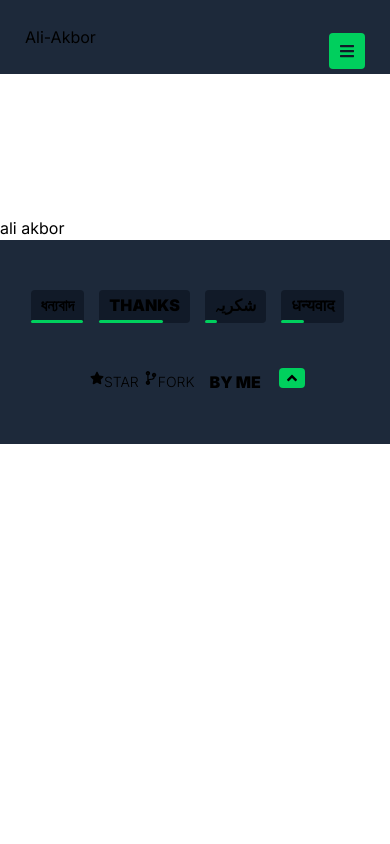
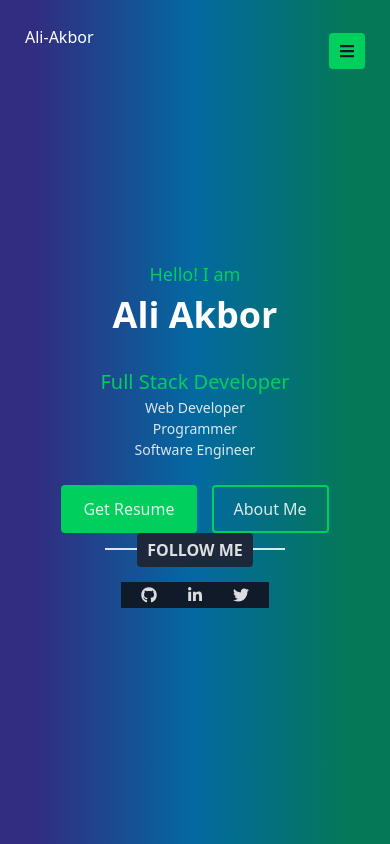
Before and after one commit to aliakborswe/aliakbor.me, a Next.js app: page / in a window 390 px wide. Shown: the top 844 px of the page. Built offline with nearby package versions, Linux system fonts and the light colour scheme.

Commit message:
benner add

```diff
--- a/src/app/layout.js
+++ b/src/app/layout.js
@@ -13,7 +13,7 @@ export const metadata = {
 const RootLayout = ({ children }) =>{
   return (
     <html lang="en">
-      <body className={inter.className}>
+      <body className={`inter.className bg-gradient-to-r from-indigo-900 from-10% via-sky-700 via-50% to-emerald-700 to-90%`}>
         <Header/>
         {children}
         <Footer/>
--- a/src/app/page.js
+++ b/src/app/page.js
@@ -1,8 +1,10 @@
+import Banner from "@/components/banner/Banner";
 
 
 const Home=() =>{
   return (
     <>
+    <Banner/>
     <br />
     <br />
     <br />
--- /dev/null
+++ b/src/components/banner/Banner.jsx
@@ -0,0 +1,39 @@
+"use client";
+import React from "react";
+import Title from "../common/title/Title";
+import Container from "../common/container/Container";
+import Button from "../common/button/Button";
+import "./banner.css";
+
+const Banner = () => {
+  return (
+    <div className='banner-area'>
+      <Title title='Follow Me' social height='300px' />
+      <Container>
+        <div className='banner'>
+          <div className='banner-text text-white'>
+            <p>Hello! I am</p>
+            <h1>Ali Akbor</h1>
+            <h3>Full Stack Developer</h3>
+            <ul>
+              <li>Web Developer</li>
+              <li>Programmer</li>
+              <li>Software Engineer</li>
+            </ul>
+            <div className='action flex'>
+              <Button
+                link='#'
+                target='__blank'
+                bgColor='#00cf5d'
+                title='Get Resume'
+              />
+              <Button clickEvent link='#about' ml='15px' title='About Me' />
+            </div>
+          </div>
+        </div>
+      </Container>
+    </div>
+  );
+};
+
+export default Banner;
--- /dev/null
+++ b/src/components/banner/banner.css
@@ -0,0 +1,123 @@
+.banner-area {
+    min-height: 100vh;
+    display: flex;
+    align-items: center;
+}
+
+.banner-area .bg {
+    position: absolute;
+    opacity: 0.5;
+    z-index: -1;
+}
+
+.banner {
+    padding-left: 100px;
+    padding-top: 50px;
+}
+
+.banner p {
+    font-size: 22px;
+    color: #00cf5d;
+}
+
+.banner h1 {
+    font-size: 78px;
+    font-weight: 900;
+    margin-bottom: 25px;
+}
+
+.banner h3 {
+    color: #00cf5d;
+}
+
+.banner ul {
+    display: flex;
+
+    margin-bottom: 25px;
+}
+
+.banner ul li {
+    position: relative;
+    margin-right: 25px;
+    color: rgba(255, 255, 255, 0.85);
+}
+
+.banner ul li:before {
+    position: absolute;
+    content: "";
+    left: -15px;
+    top: 10px;
+    background-color: #00cf5d;
+    width: 8px;
+    height: 8px;
+    border-radius: 10px;
+}
+
+.banner ul li:first-child:before {
+    display: none;
+}
+
+@media only screen and (max-width: 991px) {
+    .banner h1 {
+        font-size: 62px;
+    }
+}
+
+@media only screen and (max-width: 768px) {
+    .banner-area {
+        flex-direction: column-reverse;
+        justify-content: center;
+    }
+
+    .banner {
+        padding-left: 0;
+        text-align: center;
+    }
+
+    .banner p {
+        font-size: 21px;
+    }
+
+    .banner h1 {
+        font-size: 52px;
+    }
+
+    .banner h3 {
+        font-size: 22px;
+    }
+
+    .banner ul {
+        justify-content: center;
+    }
+
+    .banner ul li {
+        font-size: 16px;
+    }
+}
+
+@media only screen and (max-width: 481px) {
+    .banner p {
+        font-size: 18px;
+    }
+
+    .banner h1 {
+        font-size: 36px;
+    }
+
+    .banner h3 {
+        font-size: 20px;
+    }
+
+    .banner ul {
+        flex-direction: column;
+    }
+
+    .banner ul li {
+        font-size: 14px;
+        margin-right: 0;
+    }
+
+    .banner ul li:before {
+        display: none;
+    }
+}
--- /dev/null
+++ b/src/components/common/button/Button.jsx
@@ -0,0 +1,72 @@
+"use client";
+import React from "react";
+import Link from "next/link";
+import "./button.css";
+
+const Button = ({
+  title,
+  link,
+  target,
+  clickEvent,
+  onMouseOver,
+  onMouseOut,
+  color,
+  bgColor,
+  borderColor,
+  mt,
+  mb,
+  ml,
+  mr,
+}) => {
+  const handleClick = (e) => {
+    e.preventDefault();
+    const hash = e.target.hash;
+    const el = document.querySelector(hash);
+    const offsetTop = el.offsetTop;
+    window.scrollTo({
+      top: offsetTop,
+      left: 0,
+      behavior: "smooth",
+    });
+  };
+
+  console.log(title);
+  return (
+    <div>
+      <Link
+        style={{
+          marginTop: mt,
+          marginBottom: mb,
+          marginLeft: ml,
+          marginRight: mr,
+          color,
+          borderColor,
+          backgroundColor: bgColor,
+        }}
+        target={target}
+        onClick={clickEvent && handleClick}
+        onMouseOver={onMouseOver}
+        onMouseOut={onMouseOut}
+        rel={target ? "noopener noreferrer" : ""}
+        className='btn'
+        href={link}
+      >
+        {title}
+      </Link>
+    </div>
+  );
+};
+Button.defaultProps = {
+  title: "Button",
+  link: "/",
+  target: "",
+  marginTop: 0,
+  marginBottom: 0,
+  marginLeft: 0,
+  marginRight: 0,
+  color: "rgba(255, 255, 255, 0.85)",
+  bgColor: "transparent",
+  borderColor: "#00cf5d",
+};
+
+export default Button;
--- /dev/null
+++ b/src/components/common/button/button.css
@@ -0,0 +1,14 @@
+.btn {
+    display: inline-block;
+    border-style: solid;
+    border-width: 2px;
+    padding: 15px 25px;
+    border-radius: 4px;
+    text-decoration: none;
+}
+
+@media only screen and (max-width: 768px) {
+    .btn {
+        padding: 10px 20px;
+    }
+}
--- a/src/components/common/footer/footer.css
+++ b/src/components/common/footer/footer.css
@@ -1,5 +1,6 @@
 .footer-area {
-    background-color: #1d293a;
+    /* background-color: #1d293a; */
+    color: white;
 }
 
 .footer {
@@ -32,7 +33,7 @@
     position: absolute;
     content: "";
     left: 0;
-    background-color: #00cf5d;
+    background-color: #cf9b00;
     height: 3px;
     width: 100%;
     bottom: 0;
@@ -70,7 +71,7 @@
     display: inline-block;
     cursor: pointer;
     margin-left: 15px;
-    background-color: #00cf5d;
+    background-color: #cfc800;
     padding: 2px 5px;
     border-radius: 4px;
 }
--- a/src/components/common/header/Header.jsx
+++ b/src/components/common/header/Header.jsx
@@ -23,14 +23,12 @@ const Header = () => {
     }
   };
   return (
-    <header className='compaq'>
+    <header>
       <Container padding='25px 25px'>
         <div className='header'>
           <div className='logo'>
             <h1>
-              <Link href='/'>
-                <h1>Ali-Akbor</h1>
-              </Link>
+              <Link href='/'>Ali-Akbor</Link>
             </h1>
           </div>
           <div onClick={() => setMobileNav(!mobileNav)} className='mobile-nav'>
--- a/src/components/common/header/header.css
+++ b/src/components/common/header/header.css
@@ -27,18 +27,10 @@ header.compaq .container {
     transition: 0.5s all;
 }
 
-.header>* {
-    flex: 1;
-}
-
 .header .logo {
     position: relative;
+    color: white
 }
-
-.header .logo svg {
-    width: 45px;
-}
-
 
 .menubar {
     display: flex;
--- /dev/null
+++ b/src/components/common/title/Title.jsx
@@ -0,0 +1,53 @@
+import React from "react";
+import Link from "next/link";
+import { FaGithub, FaLinkedinIn, FaTwitter } from "react-icons/fa";
+import "./title.css";
+
+const Title = ({ title, social, side, height }) => {
+  return (
+    <div
+      style={{ height }}
+      className={`title ${side} ${social ? "social" : ""}`}
+    >
+      {social && (
+        <ul>
+          <li>
+            <Link
+              target='_blank'
+              rel='noopener noreferrer'
+              href='https://github.com/mdaliakbor'
+            >
+              <FaGithub />
+            </Link>
+          </li>
+
+          <li>
+            <Link
+              target='_blank'
+              rel='noopener noreferrer'
+              href='https://www.linkedin.com/in/ali-akbor'
+            >
+              <FaLinkedinIn />
+            </Link>
+          </li>
+
+          <li>
+            <Link
+              target='_blank'
+              rel='noopener noreferrer'
+              href='https://twitter.com/aliakbor'
+            >
+              <FaTwitter />
+            </Link>
+          </li>
+        </ul>
+      )}
+      <p>{title}</p>
+    </div>
+  );
+};
+Title.defaultProps = {
+  side: "left",
+  height: "160px",
+};
+export default Title;
--- /dev/null
+++ b/src/components/common/title/title.css
@@ -0,0 +1,112 @@
+.title {
+    position: absolute;
+    display: flex;
+    flex-direction: column;
+    align-items: center;
+}
+
+.title.left {
+    justify-content: flex-end;
+}
+
+.title.left.social {
+    justify-content: space-between;
+}
+
+.title.left {
+    left: 35px;
+}
+
+.title.right {
+    right: 35px;
+}
+
+.title:after {
+    content: "";
+    position: absolute;
+    height: 100%;
+    width: 2px;
+    margin: 15px 0;
+    background: rgba(255, 255, 255, 0.85);
+    z-index: -1;
+}
+
+.title ul {
+    padding: 5px;
+    background-color: #111a28;
+}
+
+.title ul li {
+    margin-bottom: 10px;
+}
+
+.title ul li a {
+    color: rgba(255, 255, 255, 0.85);
+}
+
+.title p {
+    padding: 5px 10px;
+    font-weight: 900;
+    text-transform: uppercase;
+    background-color: #1d293a;
+    transform-origin: 50%;
+    color: rgba(255, 255, 255, 0.85);
+    border-radius: 4px;
+}
+
+.title.left p {
+    transform: rotate(-90deg);
+}
+
+.title.title.right p {
+    transform: rotate(90deg);
+}
+
+@media only screen and (max-width: 1199px) {
+    .title.left {
+        left: 0;
+    }
+
+    .title.right {
+        right: 0;
+    }
+}
+
+@media only screen and (max-width: 768px) {
+    .title {
+        position: relative;
+        height: initial !important;
+        padding-bottom: 50px;
+        flex-direction: column-reverse;
+    }
+
+    .title.left p,
+    .title.title.right p {
+        transform: rotate(0);
+    }
+
+    .title:after {
+        top: 0;
+        height: 2px;
+        width: 260px;
+    }
+
+    .title ul {
+        display: flex;
+        margin-top: 15px;
+    }
+
+    .title ul li {
+        margin: 0 15px;
+    }
+}
+
+@media only screen and (max-width: 481px) {
+    .title:after {
+        width: 180px;
+    }
+
+    .title {
+        padding-bottom: 25px;
+    }
+}
```
